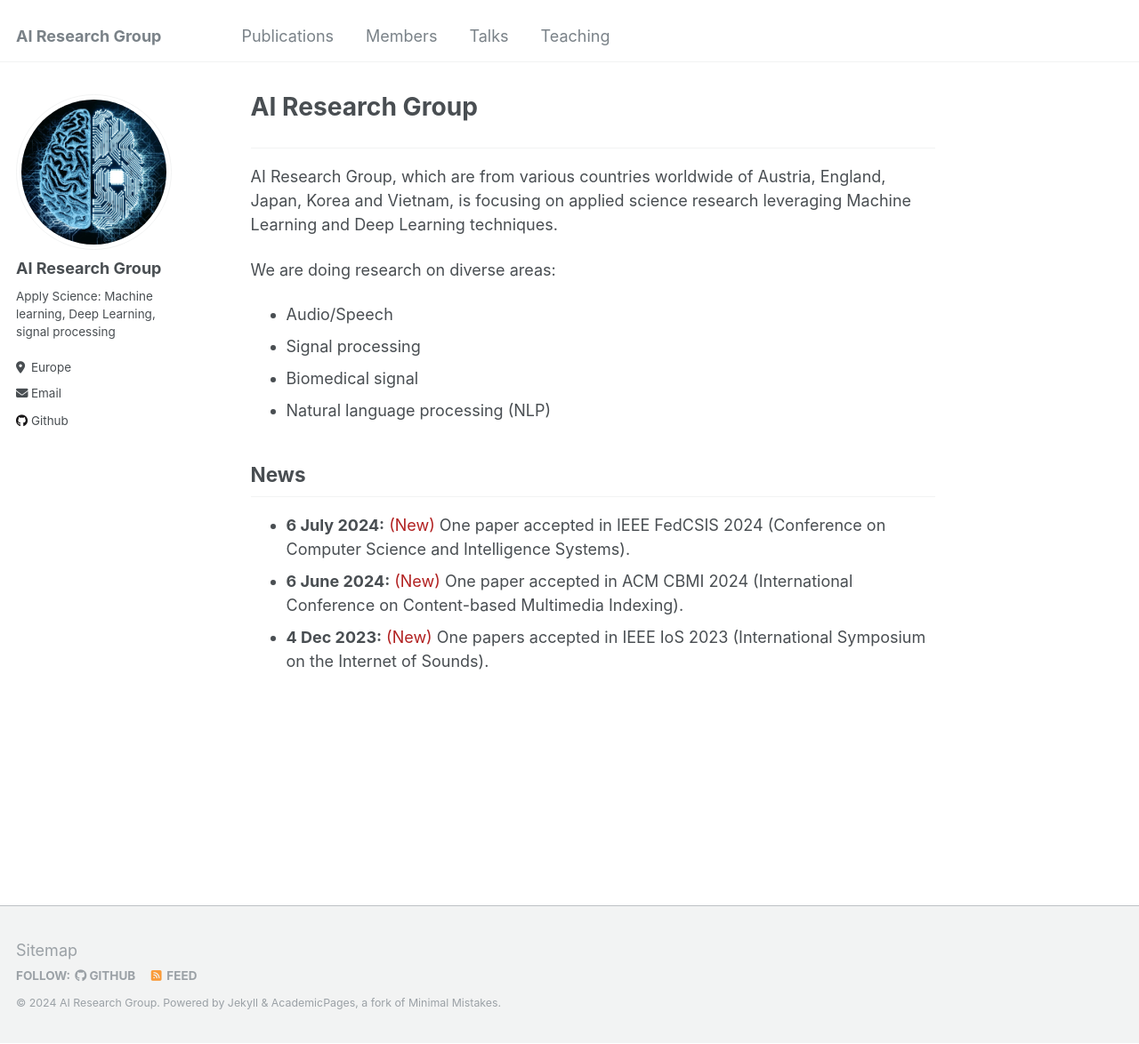
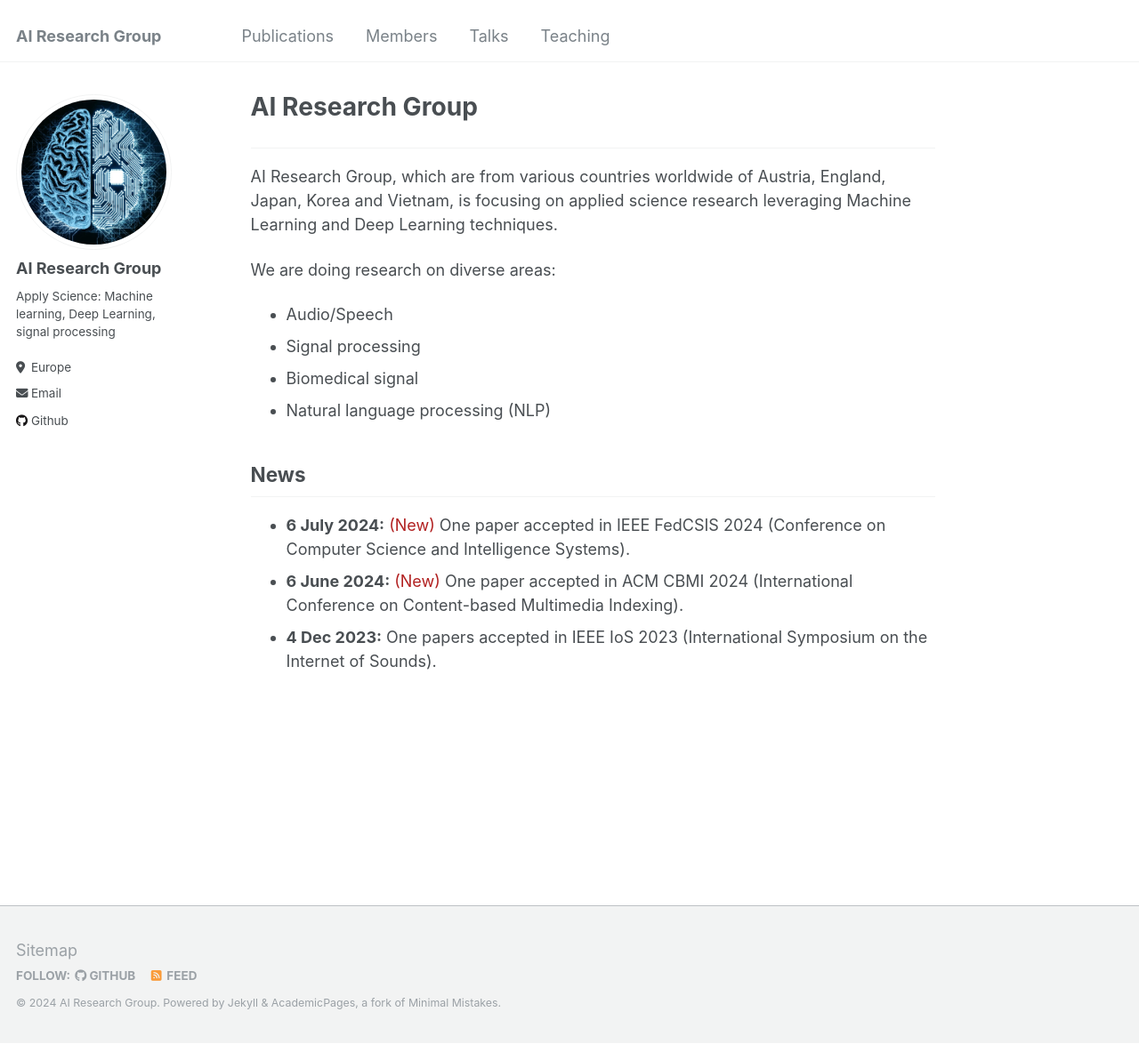
Before and after one commit to AI-ResearchGroup/AI-ResearchGroup.github.io, a Jekyll site: the page built from _pages/about.md, in a window 1280 px wide and 1174 px high. Shown: the whole window at 89% size. Built offline with Jekyll 4.4.1, drawn with Linux system fonts in a browser that asks for light colours.

Commit message:
Update about.md

```diff
--- a/_pages/about.md
+++ b/_pages/about.md
@@ -22,4 +22,4 @@ News
 ---
 * **6 July 2024:** <span style="color:#B22222">(New)</span> One paper accepted in IEEE FedCSIS 2024 (Conference on Computer Science and Intelligence Systems).
 * **6 June 2024:** <span style="color:#B22222">(New)</span> One paper accepted in ACM CBMI 2024 (International Conference on Content-based Multimedia Indexing).
-* **4 Dec 2023:** <span style="color:#B22222">(New)</span> One papers accepted in IEEE IoS 2023 (International Symposium on the Internet of Sounds).
+* **4 Dec 2023:** <span style="color:#B22222"></span> One papers accepted in IEEE IoS 2023 (International Symposium on the Internet of Sounds).
```
